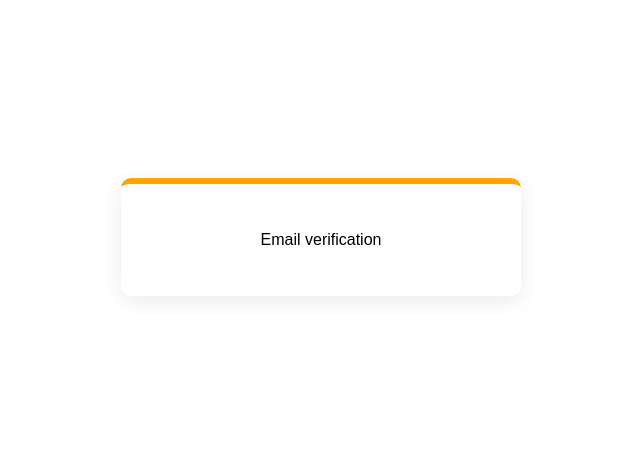
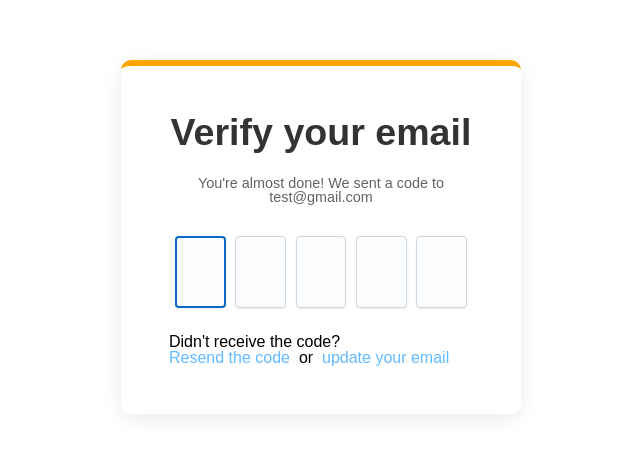
Before and after one commit to NikTopler/TriLog, a Next.js app: page /auth/email-verification in a window 1280 px wide. Shown: the part 163-618 px from the top of the page, without its empty margins (319-959 px from the left). Built offline with nearby package versions, Linux system fonts and the light colour scheme.

Commit message:
Implement Email-verification design

```diff
--- /dev/null
+++ b/src/app/auth/email-verification/email-verification.module.scss
@@ -0,0 +1,33 @@
+.description {
+    font-size: 0.9rem;
+    font-weight: 500;
+    color: #626365;
+    text-align: center;
+    padding: 0.5rem;
+}
+
+.auth-container__popup-main__form-input__container {
+
+    display: flex;
+    align-items: center;
+    justify-content: center;
+    width: 100%;
+
+    .auth-container__popup-main__form-input__container--input {
+        padding: 0.3rem;
+        width: calc(100% / 6);
+    }
+
+}
+
+.auth-container__popup-main__form--authenticate {
+    padding-bottom: 1rem;
+}
+
+.auth-container__popup-main-user-email {
+    display: inline-block;
+    width: 250px;
+    white-space: nowrap;
+    overflow: hidden;
+    text-overflow: ellipsis;
+}
--- a/src/app/auth/email-verification/page.tsx
+++ b/src/app/auth/email-verification/page.tsx
@@ -1,11 +1,184 @@
 'use client';
 
+import { useCallback, useState } from "react";
+import { usePathname, useRouter, useSearchParams } from "next/navigation";
+import { SpecialKey } from "@/types";
+import { CustomTextBox } from "@/components/inputs";
+import styles from "./email-verification.module.scss";
+import { createQueryString } from "@/helpers";
+
+interface VerificationFieldConfig {
+    value: string;
+    isFocused: boolean;
+}
+
 function EmailVerification() {
+
+    const router = useRouter();
+    const pathName = usePathname();
+    const searchParams = useSearchParams();
+
+    const [verificationFields, setVerificationFields] = useState<VerificationFieldConfig[]>([
+        { value: '', isFocused: true },
+        { value: '', isFocused: false },
+        { value: '', isFocused: false },
+        { value: '', isFocused: false },
+        { value: '', isFocused: false }
+    ]);
+
+    const createQuery = useCallback((name: string, value: string) =>
+        createQueryString(searchParams, name, value),
+        [searchParams]
+    );
+
+    const isTextboxValueValid = (value: string) => {
+        return (
+            value.length <= 1
+            && value.length >= 0
+            && !isNaN(Number(value))
+        );
+    }
+
+    const handleInputChange = (value: string, idx: number) => {
+
+        if (value.length === 5) {
+
+            const chars = value.split('');
+            const isAllCharsValid = chars.every((char) => isTextboxValueValid(char));
+
+            if (isAllCharsValid) {
+                setVerificationFields([
+                    { value: chars[0], isFocused: false },
+                    { value: chars[1], isFocused: false },
+                    { value: chars[2], isFocused: false },
+                    { value: chars[3], isFocused: false },
+                    { value: chars[4], isFocused: false }
+                ]);
+            }
+
+            return;
+        }
+
+        if (!isTextboxValueValid(value)) {
+            return;
+        }
+
+        setVerificationFields((prev) => {
+
+            const newVerificationFields = [...prev];
+            newVerificationFields[idx].value = value;
+
+            if (value.length === 1) {
+
+                newVerificationFields[idx].isFocused = false;
+                if (idx < 4) {
+                    newVerificationFields[idx + 1].isFocused = true;
+                }
+
+            }
+
+            return newVerificationFields;
+
+        });
+    }
+
+    const handleSpecialKeyClick = (key: SpecialKey, idx: number) => {
+
+        if ((key === 'Backspace' || key === 'Delete')
+            && idx !== 0
+            && verificationFields[idx].value.length === 0
+        ) {
+
+            setVerificationFields((prev) => {
+
+                const newVerificationFields = [...prev];
+
+                newVerificationFields[idx].isFocused = false;
+                newVerificationFields[idx - 1].isFocused = true;
+
+                return newVerificationFields;
+
+            });
+
+        }
+
+    }
+
+    const handleInputFocusChange = (isFocused: boolean, idx: number) => {
+
+        if (verificationFields[idx].isFocused === isFocused) {
+            return;
+        }
+
+        setVerificationFields((prev) => {
+
+            const newVerificationFields = [...prev];
+            newVerificationFields[idx].isFocused = isFocused;
+
+            return newVerificationFields;
+        });
+    }
+
+    const onEmailResendClick = (e: any) => {
+        e.preventDefault();
+        // TODO: send email verification code to user's email.
+        router.push(pathName + '?' + createQuery('resent', '1'));
+    }
+
+    const onUpdateEmailClick = (e: any) => {
+        e.preventDefault();
+        router.push('/auth/login');
+    }
+
     return (
-        <div>
-            Email verification
-        </div>
+        <>
+            <header className="auth-container__popup-header">
+                <h1>Verify your email</h1>
+            </header>
+
+            <div className="auth-container__popup-main">
+                <p className={styles['description'] + " m-bottom-1"}>
+                    You're almost done! We sent a code to
+                    <span className={styles['auth-container__popup-main-user-email']}>test@gmail.com</span>
+                </p>
+                <div className="auth-container__popup-main__form">
+                    <div className={styles['auth-container__popup-main__form-input__container'] + " m-bottom-1"}>
+                        {verificationFields.map(({ value, isFocused }, idx) =>
+                            <div key={idx} className={styles['auth-container__popup-main__form-input__container--input']}>
+                                <CustomTextBox
+                                    value={value}
+                                    type="text"
+                                    isFocused={isFocused}
+                                    style={{
+                                        borderRadius: '4px',
+                                        margin: '0 0 5px 0',
+                                        fontSize: '42px',
+                                        width: '100%',
+                                        height: '72px'
+                                    }}
+                                    handleInputChange={(value) => handleInputChange(value, idx)}
+                                    handleSpecialKeyClick={(key) => handleSpecialKeyClick(key, idx)}
+                                    handleInputFocusChange={(isFocused) => handleInputFocusChange(isFocused, idx)}
+                                />
+                            </div>
+                        )}
+                    </div>
+
+                    <div className={styles['auth-container__popup-main__form--resend']}>
+                        <div className="d-flex a-items-center">
+                            <p>Didn't receive the code?</p>
+                        </div>
+                        <div className="d-flex">
+                            <a href="#" onClick={onEmailResendClick} className="link">Resend the code</a>
+                            <p>&nbsp; or &nbsp;</p>
+                            <a href="#" onClick={onUpdateEmailClick} className="link">update your email</a>
+                        </div>
+                    </div>
+                </div>
+            </div>
+        </>
     );
+
 }
 
 export default EmailVerification;
--- /dev/null
+++ b/src/helpers/createQueryString.ts
@@ -0,0 +1,10 @@
+import { ReadonlyURLSearchParams } from "next/navigation";
+
+function createQueryString(searchParams: ReadonlyURLSearchParams, name: string, value: string) {
+    const params = new URLSearchParams(searchParams);
+    params.set(name, value);
+
+    return params.toString();
+}
+
+export default createQueryString;
--- a/src/helpers/index.ts
+++ b/src/helpers/index.ts
@@ -1,5 +1,7 @@
+import createQueryString from "./createQueryString";
 import isEmail from "./isEmail";
 
 export {
-    isEmail
+    isEmail,
+    createQueryString
 }
```
Also changed, not shown: 1 other file (tests, documents, lock files or other folders).
